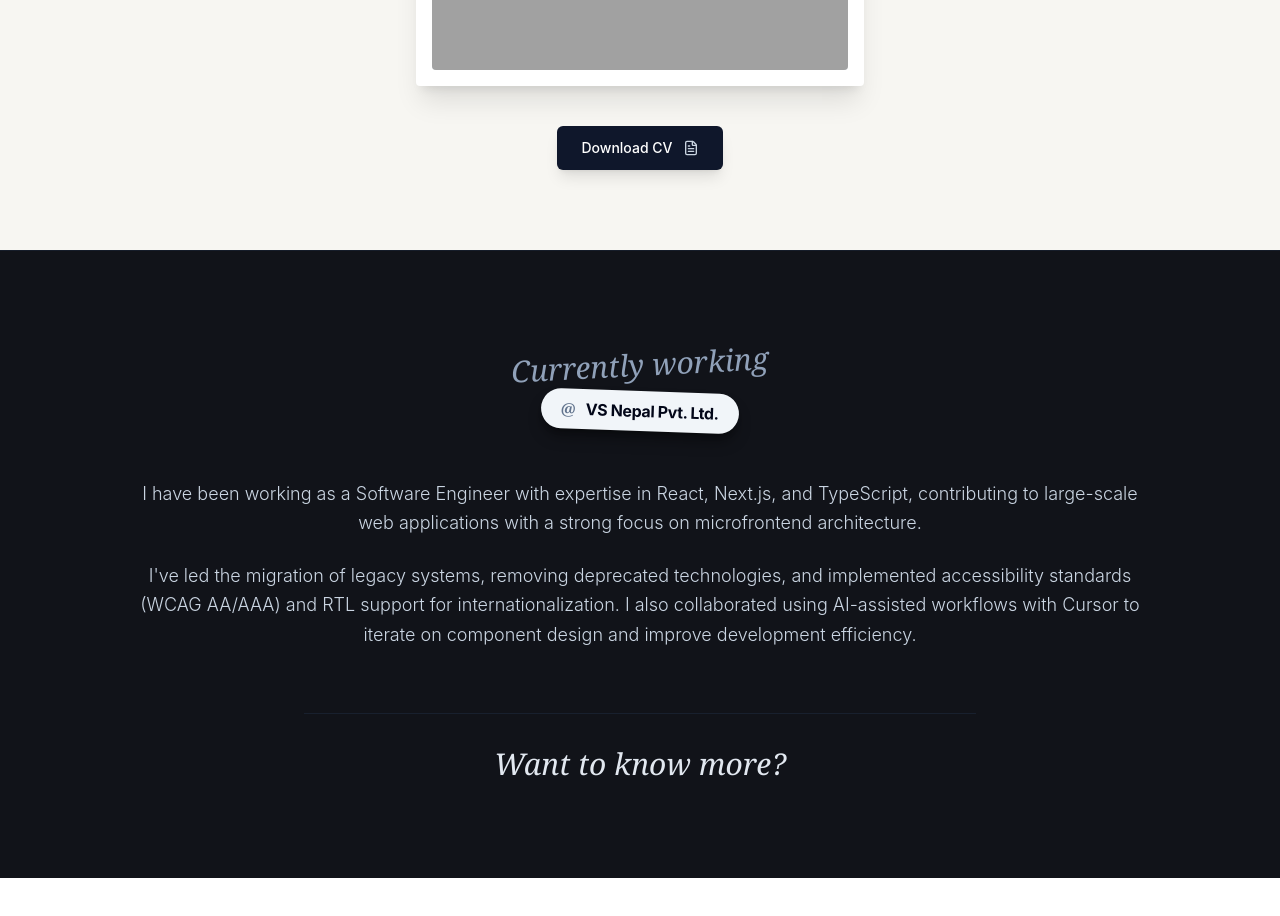
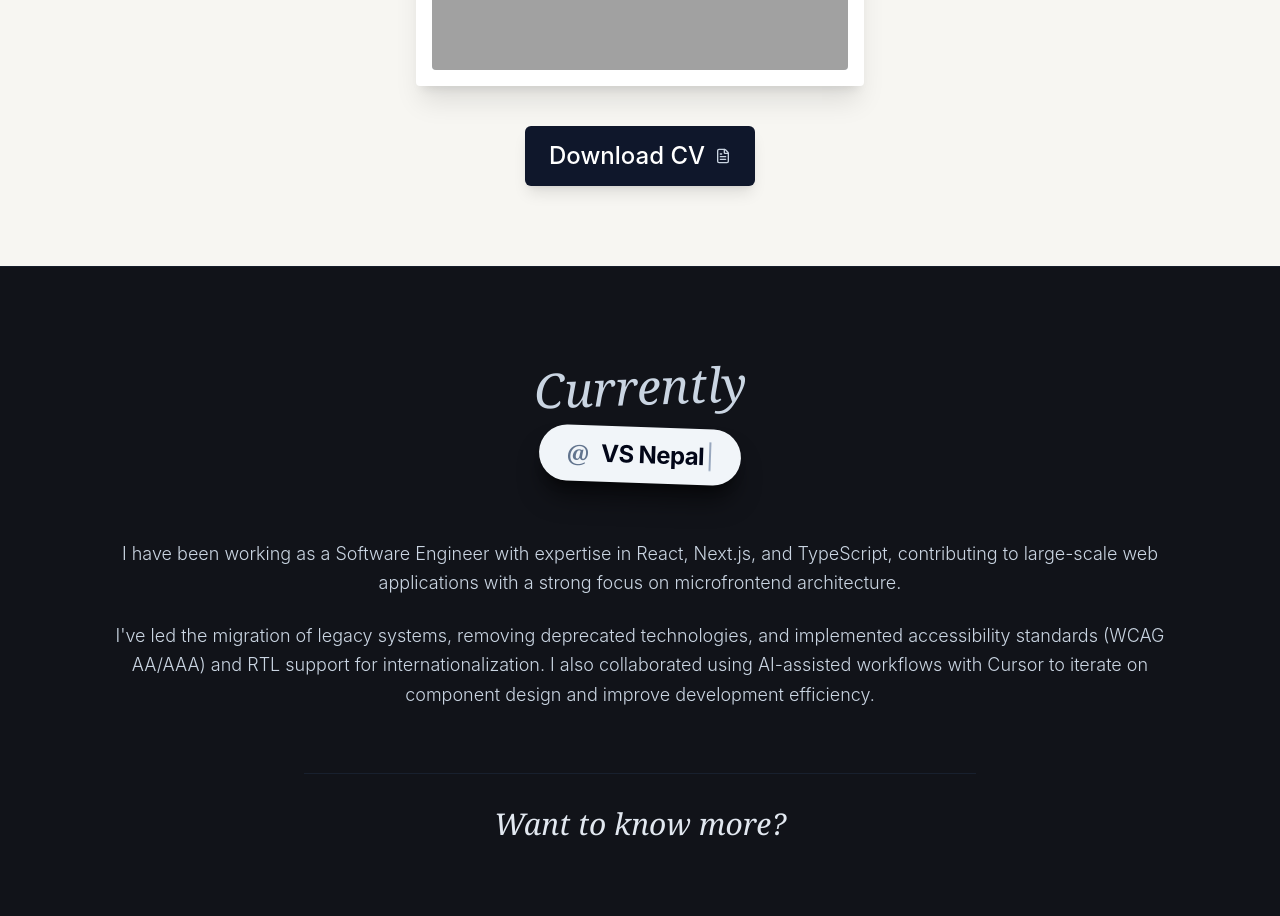
Before and after one commit to Ashishkhadka07/my-portfolio1, a React (Vite) app: page / in a window 1280 px wide. Shown: the part 1700-2616 px from the top of the page. Before the commit the page ends 2578 px from the top, so only its background shows below. Built offline with nearby package versions, Linux system fonts and the light colour scheme; grey boxes are pictures that could not be loaded.

Commit message:
modified text size

```diff
--- a/src/components/AboutPreview.jsx
+++ b/src/components/AboutPreview.jsx
@@ -54,7 +54,7 @@ export default function AboutPreview() {
       <a
         href="/resume.pdf"
         download
-        className="inline-flex items-center gap-2.5 bg-slate-900 hover:bg-slate-800 text-white font-sans text-sm font-medium px-6 py-3 rounded-md shadow-lg hover:shadow-xl transition-all cursor-pointer group"
+        className="inline-flex items-center gap-2.5 bg-slate-900 hover:bg-slate-800 text-white font-sans text-[24px] font-medium px-6 py-3 rounded-md shadow-lg hover:shadow-xl transition-all cursor-pointer group"
       >
         <span>Download CV</span>
         <FileText className="w-4 h-4 text-slate-300 group-hover:scale-110 transition-transform" />
--- a/src/components/ExperienceSection.jsx
+++ b/src/components/ExperienceSection.jsx
@@ -1,21 +1,46 @@
+import { useEffect, useState } from "react";
+
 export default function ExperienceSection() {
+  const fullCompanyName = "VS Nepal";
+  const [displayedName, setDisplayedName] = useState("");
+
+  useEffect(() => {
+    let index = 0;
+    const interval = setInterval(() => {
+      if (index <= fullCompanyName.length) {
+        setDisplayedName(fullCompanyName.slice(0, index));
+        index++;
+      } else {
+        clearInterval(interval);
+      }
+    }, 90); // Speed of each letter appearing in milliseconds
+
+    return () => clearInterval(interval);
+  }, []);
+
   return (
     <section className="relative w-full bg-[#111319] text-slate-100 font-sans px-6 sm:px-12 lg:px-24 py-24 flex flex-col justify-center items-center text-center border-t border-slate-800/50">
 
-      {/* Playful Sticker Badge */}
-      <div className="mb-12 flex flex-col items-center">
-        <span className="font-serif italic text-2xl sm:text-3xl text-slate-400 font-light mb-2 -rotate-3 select-none">
-          Currently working
+      {/* Playful Animated Badge */}
+      <div className="mb-14 flex flex-col items-center">
+        {/* Larger "Currently working" Header */}
+        <span className="font-serif italic text-3xl sm:text-4xl lg:text-5xl text-slate-300 font-light mb-4 -rotate-2 select-none">
+          Currently
         </span>
 
-        <div className="rotate-2 inline-flex items-center gap-2.5 bg-slate-100 hover:rotate-0 text-slate-950 px-5 py-2 rounded-full font-sans text-sm sm:text-base font-bold shadow-lg shadow-black/40 transition-transform duration-300 cursor-default">
-          <span className="text-slate-500 font-serif italic text-base">@</span>
-          <span className="tracking-tight">VS Nepal Pvt. Ltd.</span>
+        {/* Larger Badge with Typing Letter Effect */}
+        <div className="rotate-2 inline-flex items-center gap-3 bg-slate-100 text-slate-950 px-7 py-3 rounded-full font-sans text-lg sm:text-xl lg:text-2xl font-bold shadow-xl shadow-black/50 transition-transform duration-300 hover:rotate-0 cursor-default">
+          <span className="text-slate-500 font-serif italic text-xl sm:text-2xl">@</span>
+          <span className="tracking-tight min-h-[1.75rem] inline-block">
+            {displayedName}
+            {/* Blinking Cursor */}
+            <span className="animate-pulse text-slate-400 font-normal ml-0.5">|</span>
+          </span>
         </div>
       </div>
 
       {/* Experience Description Paragraphs */}
-      <div className="max-w-5xl mx-auto space-y-6 text-slate-300 text-sm sm:text-base lg:text-lg leading-relaxed font-light">
+      <div className="max-w-6xl mx-auto space-y-6 text-slate-300 text-sm sm:text-base lg:text-lg leading-relaxed font-light">
         <p>
           I have been working as a Software Engineer with expertise in React, Next.js, and TypeScript,
           contributing to large-scale web applications with a strong focus on microfrontend architecture.
```
